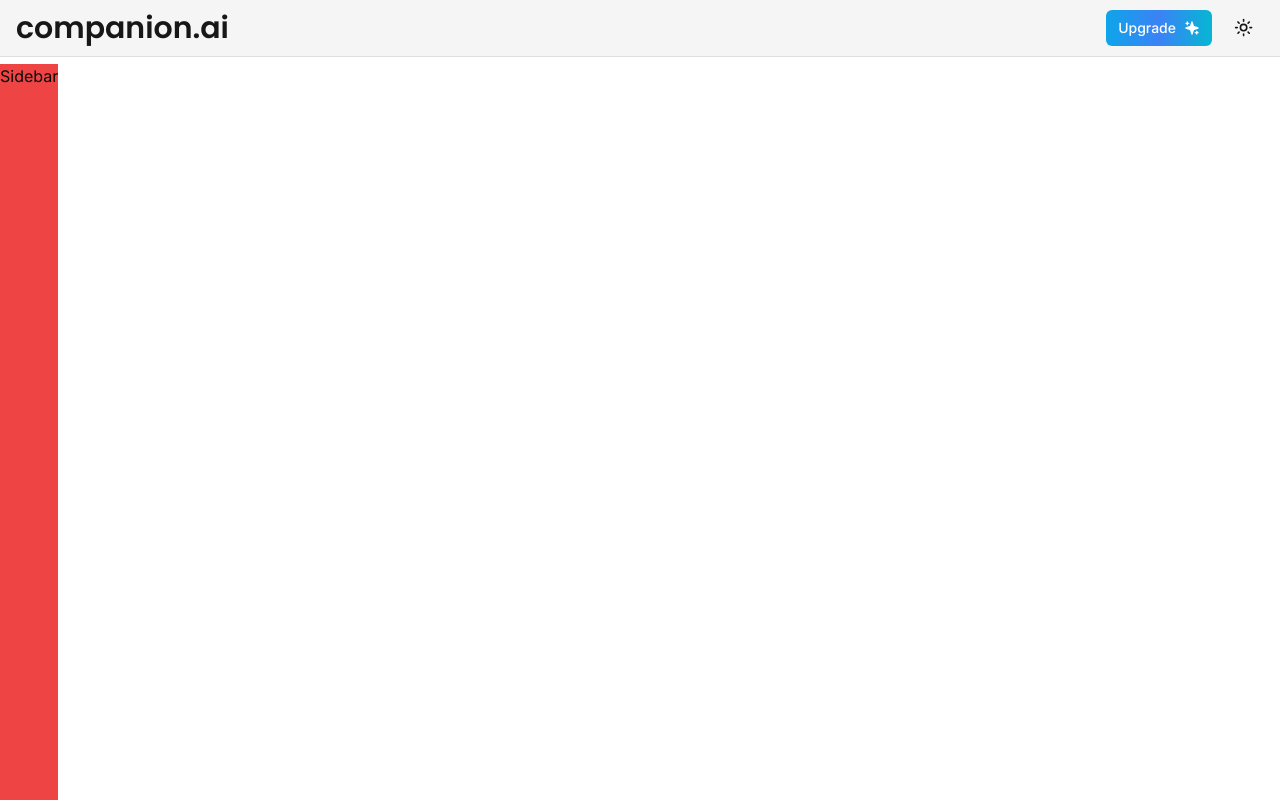
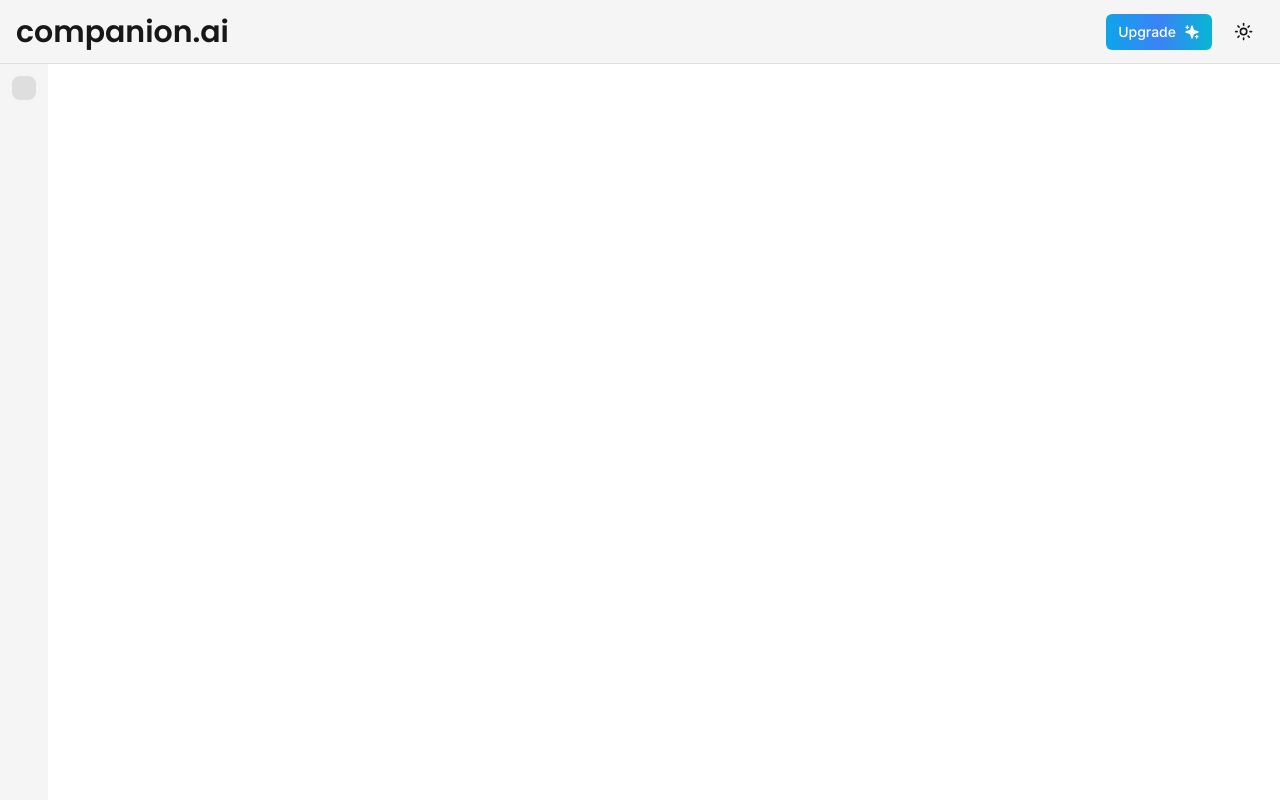
Before and after one commit to vkrenz/ai-companion, a Next.js app: page / in a window 1280 px wide. Built offline with nearby package versions, Linux system fonts and the light colour scheme.

Commit message:
sidebar WIP - Adding Icons

```diff
--- a/app/(root)/layout.tsx
+++ b/app/(root)/layout.tsx
@@ -9,7 +9,7 @@
     return (
         <div className="h-full">
             <Navbar />
-            <div className="hidden md:flex mt-16 flex-col fixed inset-y-0 bg-red-500">
+            <div className="hidden md:flex mt-16 flex-col fixed inset-y-0">
                 <Sidebar />
             </div>
             <main className="md:pl-20 pt-16 h-full">
--- a/components/navbar.tsx
+++ b/components/navbar.tsx
@@ -16,7 +16,7 @@
 
 export const Navbar = () => {
     return (
-        <div className="fixed w-full z-50 flex justify-between items-center py-2 px-4 border-b border-primary/10 bg-secondary">
+        <div className="fixed w-full z-50 flex justify-between items-center py-2 px-4 border-b border-primary/10 bg-secondary h-16">
             <div className="flex items-center">
                 <Menu className="block md:hidden" />
                 <Link href="/">
--- a/components/sidebar.tsx
+++ b/components/sidebar.tsx
@@ -1,9 +1,53 @@
 'use client'
 
+import { Home, Plus, Settings } from "lucide-react"
+import { usePathname } from "next/navigation"
+
+import { cn } from "@/lib/utils"
+
 export const Sidebar = () => {
+    const pathname = usePathname();
+
+    const routes = [
+        {
+            icon: Home,
+            href: "/",
+            label: "Home",
+            pro: false,
+        },
+        {
+            icon: Plus,
+            href: "/companion/new",
+            label: "Create",
+            pro: true,
+        },
+        {
+            icon: Settings,
+            href: "/settings",
+            label: "Settings",
+            pro: false,
+        },
+    ]
+
     return (
-        <div>
-            Sidebar
+        <div className="space-y-4 flex flex-col h-full text-primary bg-secondary">
+            <div className="p-3 flex-1 justify-center">
+                <div className="space-y-2">
+                    {routes.map(route => (
+                        <div
+                            key={route.href}
+                            className={cn(
+                                "text-muted-foreground text-xs group flex p-3 w-full justify-start font-medium cursor-pointer hover:text-primary hover:bg-primary/10 rounded-lg transition",
+                                pathname === route.href && "bg-primary/10 text-primary"
+                            )}
+                        >
+                            <div>
+
+                            </div>
+                        </div>
+                    ))}
+                </div>
+            </div>
         </div>
     )
 }
```
